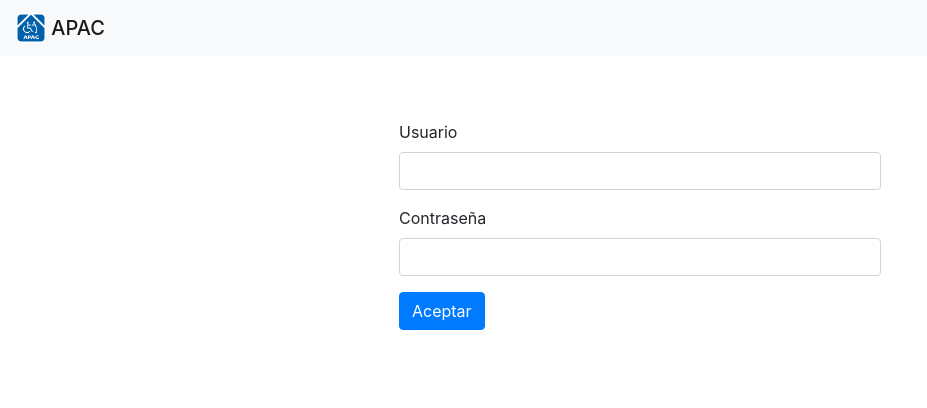
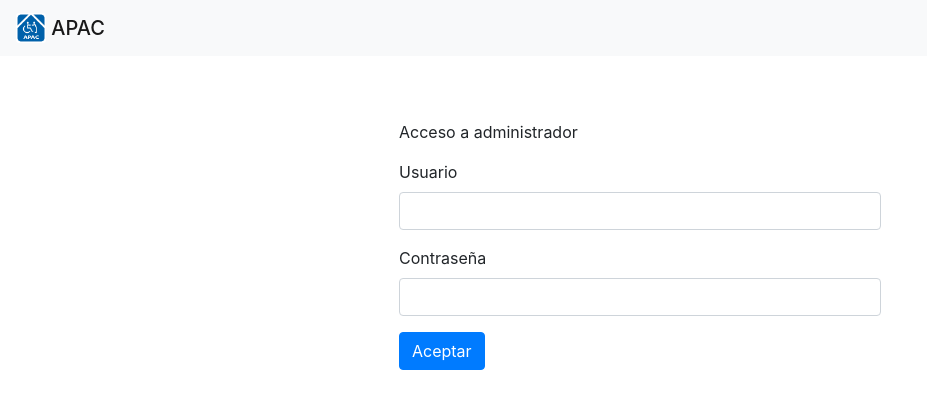
Before and after one commit to CodeandoMexico/APAC, an Angular app: page /administrator in a window 1280 px wide. Shown: the top 408 px of the page, without its empty margins (0-927 px from the left). Built offline with nearby package versions, Linux system fonts and the light colour scheme.

Commit message:
add label acceso a administrador login administrator

```diff
--- a/src/app/adminstrator/adminstrator.component.html
+++ b/src/app/adminstrator/adminstrator.component.html
@@ -1,4 +1,5 @@
 <div class="container-fluid login">
+  <p>Acceso a administrador</p>
   <form>
     <div class="form-group">
       <label for="uname">Usuario</label>
```
